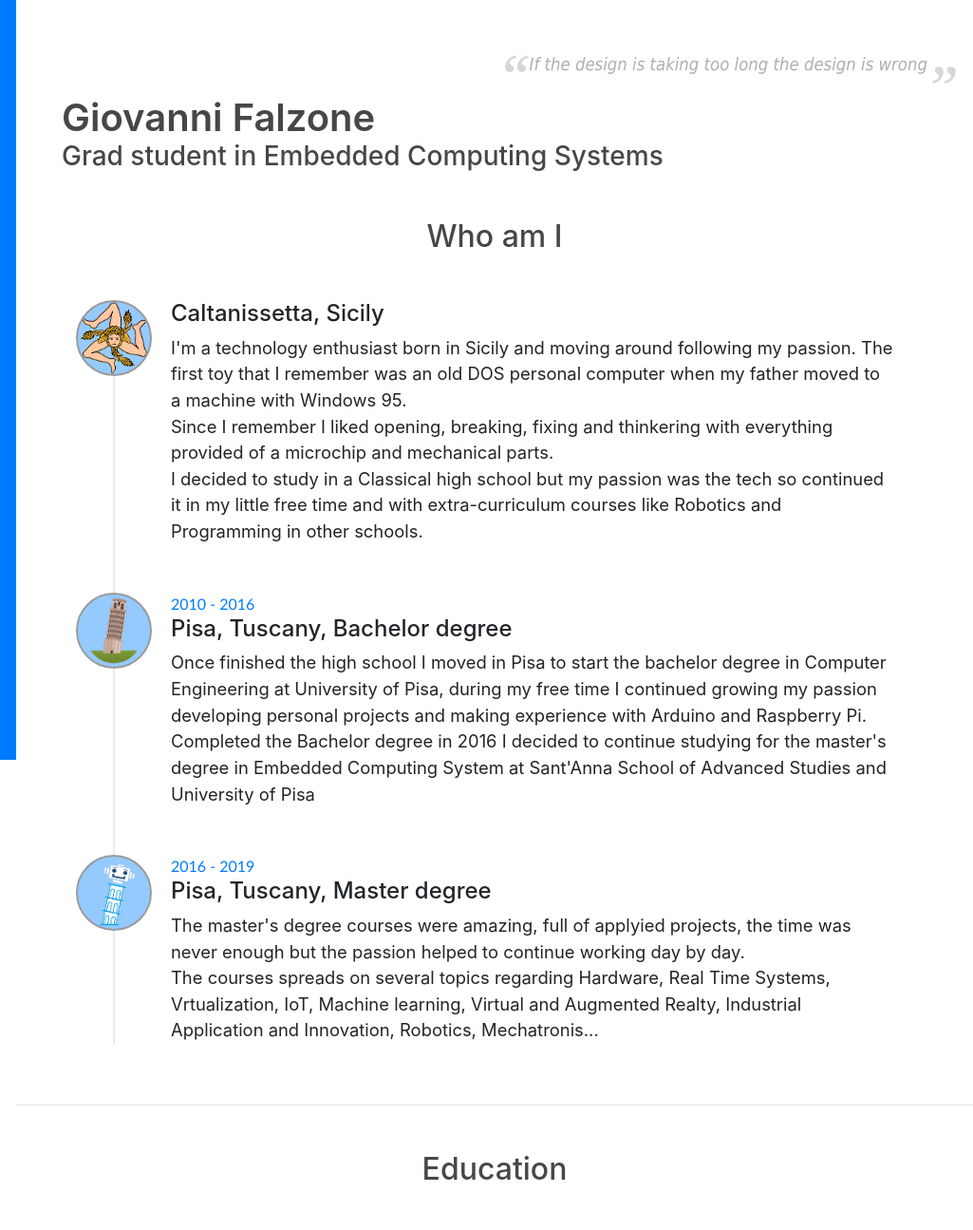
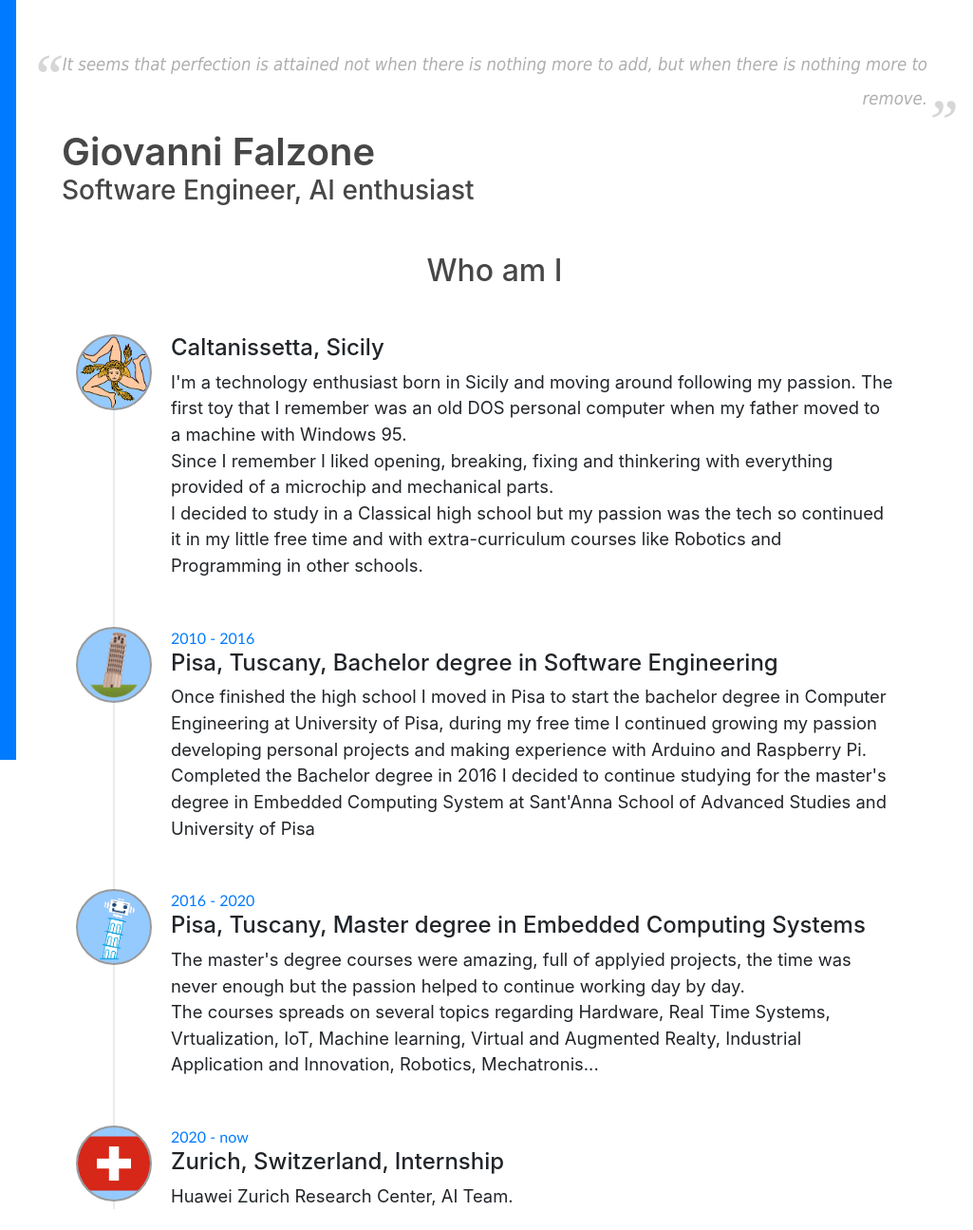
Before and after one commit to GiovanniFalzone/GiovanniFalzone.github.io, a website with bundled scripts: page index.html in a window 1280 px wide. Shown: the top 1295 px of the page at 95% size, 255-1280 px from the left. Built offline with nearby package versions, Linux system fonts and the light colour scheme; a web font is replaced by a local one.

Commit message:
update internship

```diff
--- a/css/resume.css
+++ b/css/resume.css
@@ -211,7 +211,7 @@ blockquote cite {
 section.resume-section {
 	padding-top: 5rem !important;
 	padding-bottom: 5rem !important;
-	max-width: 75rem;
+	/* max-width: 75rem; */
 }
 
 #interests {
--- a/index.html
+++ b/index.html
@@ -88,12 +88,12 @@
 
         <blockquote>
           <p>
-            If the design is taking too long the design is wrong
+            It seems that perfection is attained not when there is nothing more to add, but when there is nothing more to remove.
           </p>
-        </blockquote>
+		</blockquote>
 
         <h1 class="mb-0 TitleName">Giovanni Falzone</h1>
-        <h2 class="mb-5 subtitle"> Grad student in Embedded Computing Systems</h2>
+        <h2 class="mb-5 subtitle">Software Engineer, AI enthusiast</h2>
 
 				<div class="container">
 					<div class="row">
@@ -136,7 +136,7 @@
 									<div class="timeline-panel">
 										<div class="timeline-heading">
 												<span class="text-primary resume-date text-md-right">2010 - 2016</span>
-												<h4>Pisa, Tuscany, Bachelor degree</h4>
+												<h4>Pisa, Tuscany, Bachelor degree in Software Engineering</h4>
 										</div>
 										<div class="timeline-body">
 											<p>
@@ -154,8 +154,8 @@
 									</div>
 									<div class="timeline-panel">
 										<div class="timeline-heading">
-											<span class="text-primary resume-date text-md-right">2016 - 2019</span>
-											<h4>Pisa, Tuscany, Master degree</h4>
+											<span class="text-primary resume-date text-md-right">2016 - 2020</span>
+											<h4>Pisa, Tuscany, Master degree in Embedded Computing Systems</h4>
 											</div>
 										<div class="timeline-body">
 											<p>
@@ -163,6 +163,22 @@
 											</p>
 											<p>
 												The courses spreads on several topics regarding Hardware, Real Time Systems, Vrtualization, IoT, Machine learning, Virtual and Augmented Realty, Industrial Application and Innovation, Robotics, Mechatronis...
+											</p>
+										</div>
+									</div>
+								</li>
+								<li>
+									<div class="timeline-image">
+										<img class="rounded-circle img-fluid" src="img/whoami/swiss.png" alt="">
+									</div>
+									<div class="timeline-panel">
+										<div class="timeline-heading">
+											<span class="text-primary resume-date text-md-right">2020 - now</span>
+											<h4>Zurich, Switzerland, Internship</h4>
+											</div>
+										<div class="timeline-body">
+											<p>
+												Huawei Zurich Research Center, AI Team.
 											</p>
 										</div>
 									</div>
@@ -616,7 +632,7 @@
 						<li><blockquote class="left"><p>The bitterness of poor quality remains long after the sweetness of low price is forgotten.</p><cite>B.Franklin</cite></blockquote></li>
 						<li><blockquote class="left"><p>If anything can go wrong, it will.</p><cite>Murphy's law</cite></blockquote></li>
 						<li><blockquote class="left"><p>If one thing goes wrong, everything else will, and at the same time.</p><cite>Peter Drucker</cite></blockquote></li>
-					</ul>
+						<li><blockquote class="left"><p>It seems that perfection is attained not when there is nothing more to add, but when there is nothing more to remove.</p><cite>Antoine de Saint-exupery</cite></blockquote></li>
 			</div>
 		</section>
 
```
Also changed, not shown: img/whoami/swiss.png (added).
